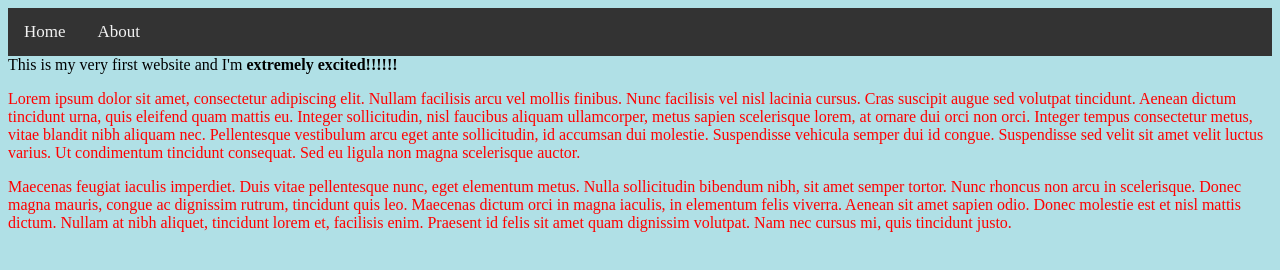
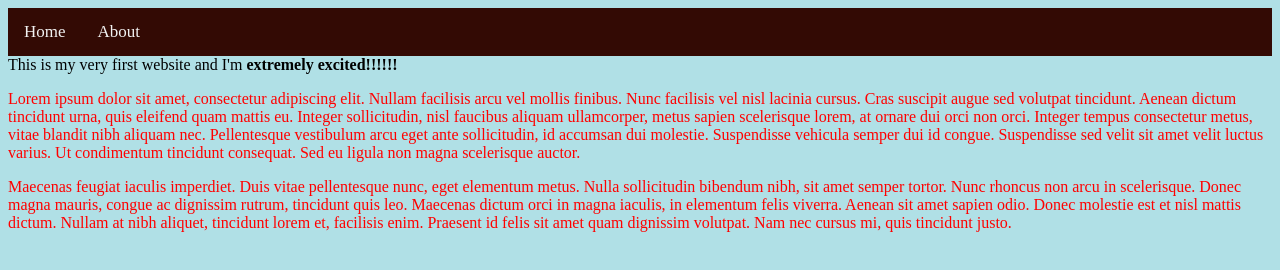
Before and after one commit to rishitakumar/MKChristensenModernArt, a plain HTML site: page index.html in a window 1280 px wide. Drawn offline with Linux system fonts and the light colour scheme.

Commit message:
Update styles.css

```diff
--- a/styles.css
+++ b/styles.css
@@ -9,7 +9,7 @@ p {
 }
 .topnav {
   overflow: hidden;
-  background-color: #333;
+  background-color: #330A04;
 }
 
 .topnav a {
```
